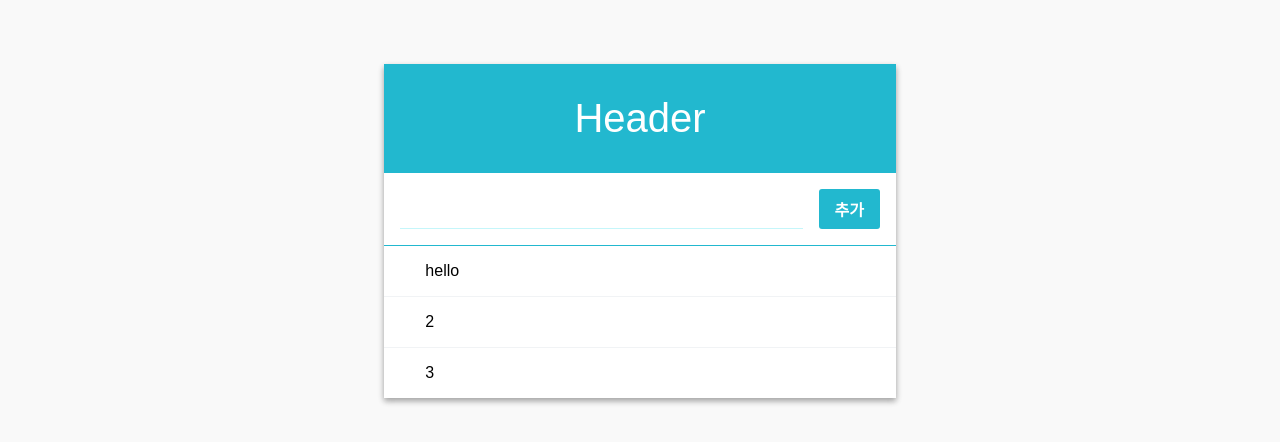
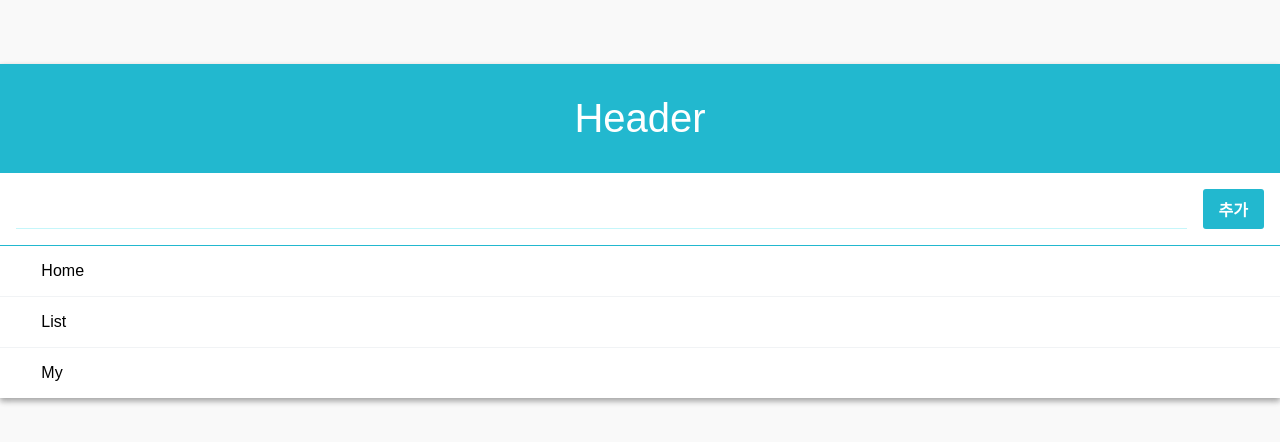
Before and after one commit to farmeter/Kozel, a React (Create React App) app in the folder kozel-web/web/: page / in a window 1280 px wide. Shown: the top 442 px of the page. Built offline with nearby package versions, Linux system fonts and the light colour scheme.

Commit message:
rename components

```diff
--- a/kozel-web/web/src/app/App.js
+++ b/kozel-web/web/src/app/App.js
@@ -1,7 +1,7 @@
 import React, { Component } from 'react';
 import CommonHeader from './header/CommonHeader';
 import Form from './components/Form';
-import MenuItemList from './components/MenuItemList';
+import MenuItemList from './header/MenuItemList';
 
 
 class App extends Component {
--- a/kozel-web/web/src/app/components/MenuItemList.js
+++ b/kozel-web/web/src/app/header/MenuItemList.js
@@ -7,9 +7,9 @@ class MenuItemList extends Component {
 
         return (
             <div>
-                <MenuItem text="hello"/>
-                <MenuItem text="2"/>
-                <MenuItem text="3"/>
+                <MenuItem text="Home"/>
+                <MenuItem text="List"/>
+                <MenuItem text="My"/>
             </div>
         );
     }
--- a/kozel-web/web/src/app/style/CommonHeader.css
+++ b/kozel-web/web/src/app/style/CommonHeader.css
@@ -1,6 +1,6 @@
 .header-list-template {
     background: white;
-    width: 512px;
+    /*width: 512px;*/
     box-shadow: 0 3px 6px rgba(0,0,0,0.16), 0 3px 6px rgba(0,0,0,0.23); /* 그림자 */
     margin: 0 auto; /* 페이지 중앙 정렬 */
     margin-top: 4rem;
```
Also changed, not shown: kozel-web/web/src/app/header/MenuItem.js (renamed from kozel-web/web/src/app/components/MenuItem.js).
